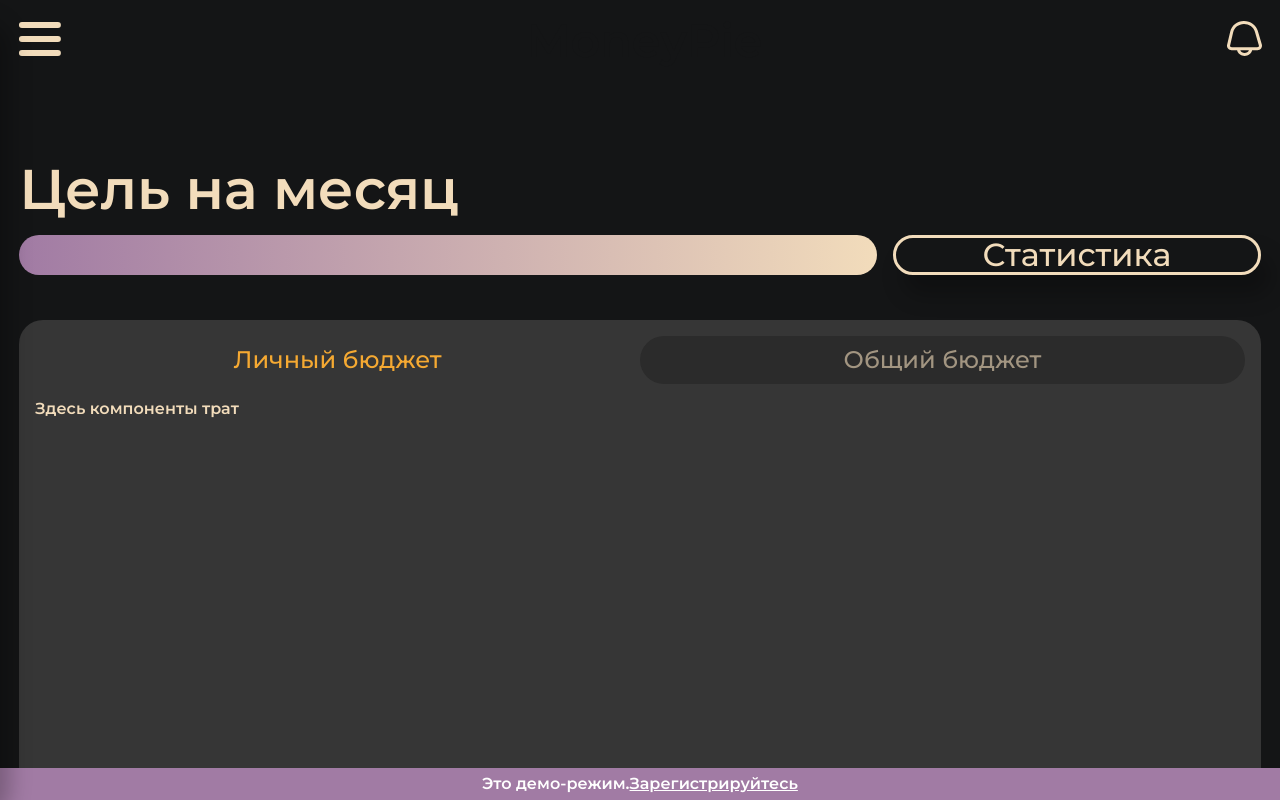
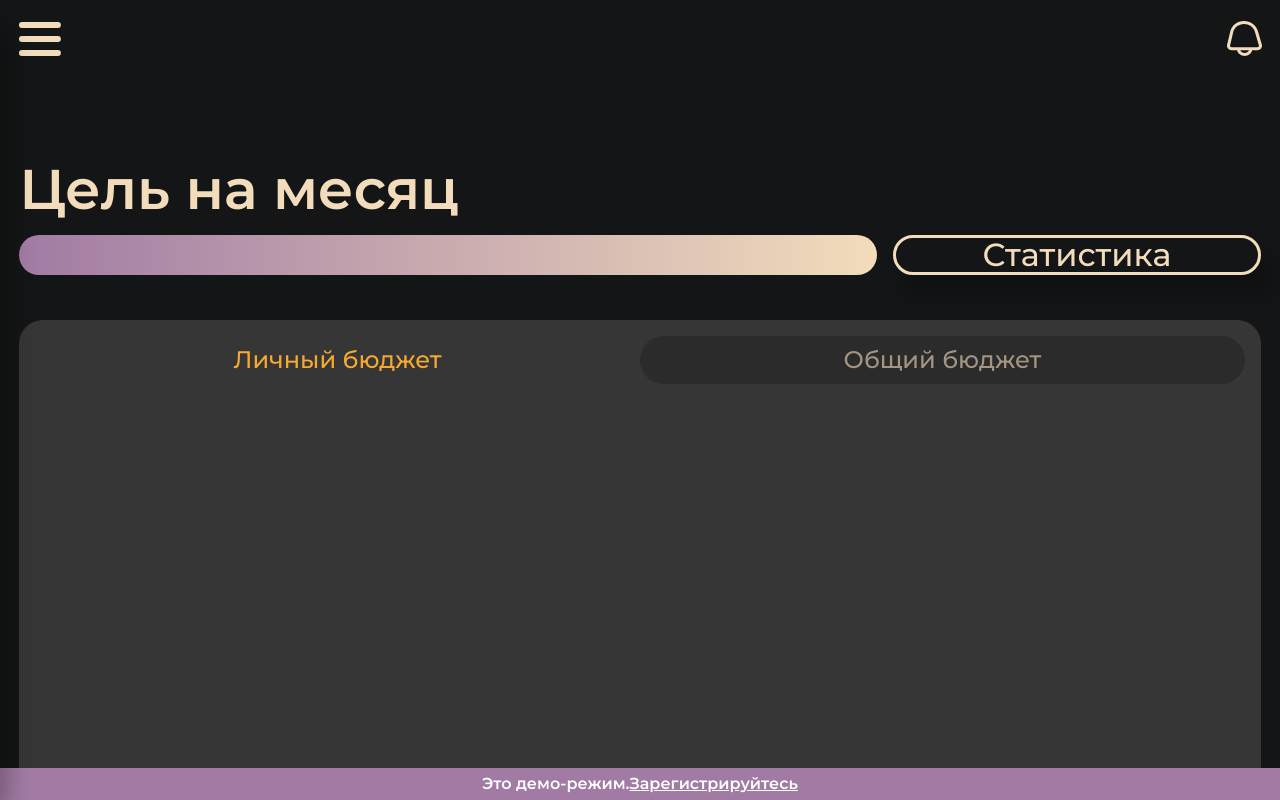
Before and after one commit to money-pie/frontend, a Next.js app: page / in a window 1280 px wide. Built offline with nearby package versions, Linux system fonts and the light colour scheme.

Commit message:
fix: update menu item

```diff
--- a/page-components/MenuItem/MenuItem.module.css
+++ b/page-components/MenuItem/MenuItem.module.css
@@ -1,5 +1,5 @@
 .menuitem {
-  position: fixed;
+  position: absolute;
   z-index: auto;
   right: 1.5%;
   bottom: 0;
@@ -68,3 +68,24 @@
   color: var(--accent-strong);
   background-color: transparent;
 }
+
+.menuitem-content {
+  display: flex;
+  flex-direction: column;
+}
+
+.menuitem-content-private {
+  display: flex;
+  overflow-y: auto;
+  flex-direction: column;
+
+  padding-right: 1.7vw;
+}
+
+.menuitem-content-wrapper div {
+  position: relative;
+
+  display: flex;
+
+  width: 100fr;
+}
--- a/page-components/MenuItem/MenuItem.props.ts
+++ b/page-components/MenuItem/MenuItem.props.ts
@@ -1,6 +1,6 @@
-import { DetailedHTMLProps, HTMLAttributes, ReactNode } from "react";
+import { DetailedHTMLProps, HTMLAttributes } from "react";
 
 export interface MenuItemProps
   extends DetailedHTMLProps<HTMLAttributes<HTMLDivElement>, HTMLDivElement> {
-  children?: ReactNode;
+  children: React.ReactNode;
 }
--- a/page-components/MenuItem/MenuItem.tsx
+++ b/page-components/MenuItem/MenuItem.tsx
@@ -1,8 +1,9 @@
 import cn from "classnames";
-import React, { useState, KeyboardEvent } from "react";
+import React, { useState } from "react";
 import { MenuItemProps } from "./MenuItem.props";
 import styles from "./MenuItem.module.css";
 import ExpenseAndIncomeWindow from "../../components/modules/ExpenseAndIncomeWindow/ExpenseAndIncomeWindow";
+import LockElement from "../LockElement/LockElement";
 
 export function MenuItem({ className, children, ...props }: MenuItemProps): JSX.Element {
   const [activeLink, setActiveLink] = useState(1);
@@ -34,9 +35,13 @@ export function MenuItem({ className, children, ...props }: MenuItemProps): JSX.
         </button>
       </div>
       {activeLink === 1 ? (
-        <div className={styles["menuitem-content"]}>Здесь компоненты трат {children}</div>
+        <div className={styles["menuitem-content-private"]}>
+          <div className={styles["menuitem-content-wrapper"]}>{children}</div>
+        </div>
       ) : (
-        <div className={styles["menuitem-content"]}>Здесь компоненты общих трат {children}</div>
+        <div className={styles["menuitem-content"]}>
+          <LockElement />
+        </div>
       )}
       <ExpenseAndIncomeWindow active={showModal} onClose={closeModal} />
     </div>
```
